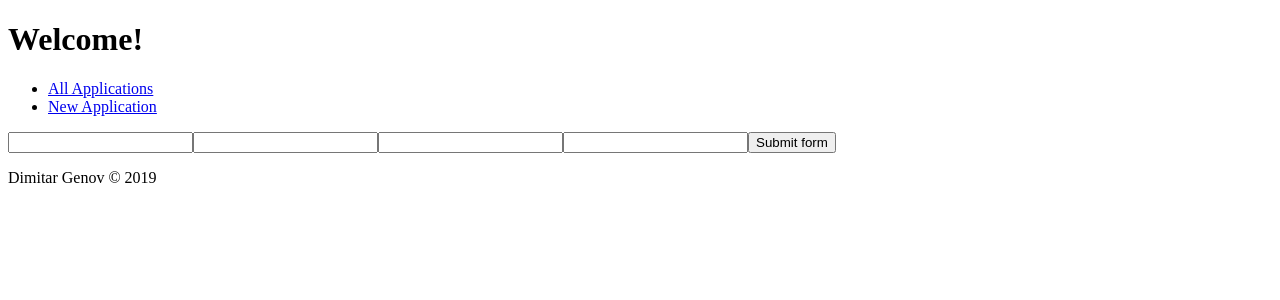
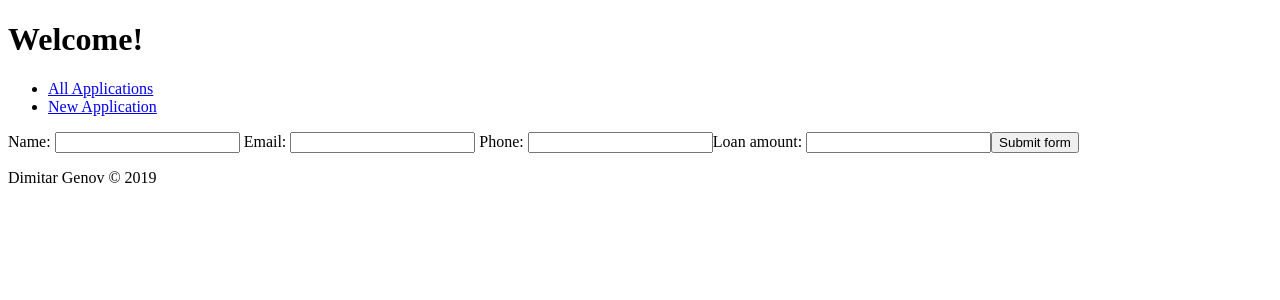
Before and after one commit to dGenov95/application-task-ui, a React (Create React App) app: page /new in a window 1280 px wide. Shown: the top 300 px of the page. Built offline with nearby package versions, Linux system fonts and the light colour scheme.

Commit message:
Added form submission logic (no validations)

```diff
--- a/src/components/application/ApplicationForm.js
+++ b/src/components/application/ApplicationForm.js
@@ -1,14 +1,32 @@
 import React from 'react';
 
 const ApplicationForm = (props) => {
-    const SUBMIT_BUTTON_VALUE = 'Submit form'
+
+    const handleFormSubmit = (event) => {
+        event.preventDefault();
+        console.log(event);
+
+        const formData = new FormData(event.target);
+
+        fetch('http//localhost:8000/applications/', {
+            method: 'POST',
+            body: formData,
+        })
+            .then(() => console.log('successfull form submission'))
+            .catch(err => console.log(err));
+    };
+
     return (
-        <form action ='http//localhost:8000/' method= 'POST'>
+        <form onSubmit= {handleFormSubmit}>
+            <label htmlFor='name' > Name: </label>
             <input type='text' name='name'/>
-            <input type='text' name='email'/>
+            <label htmlFor='email' > Email: </label>
+            <input type='text' name='email' />
+            <label htmlFor='phone'> Phone: </label>
             <input type='text' name='phone'/>
-            <input type='number' name='loanAmount'/>
-            <input type='submit' value={SUBMIT_BUTTON_VALUE}/>
+            <label htmlFor='loanAmount'>Loan amount: </label>
+            <input type='number' name='loanAmount' />
+            <button>{'Submit form'}</button>
         </form>
     );
 }
--- a/src/components/header/Header.js
+++ b/src/components/header/Header.js
@@ -1,5 +1,4 @@
 import React from 'react';
-import { Link } from 'react-router-dom';
 import Nav from './Nav';
 
 
```
